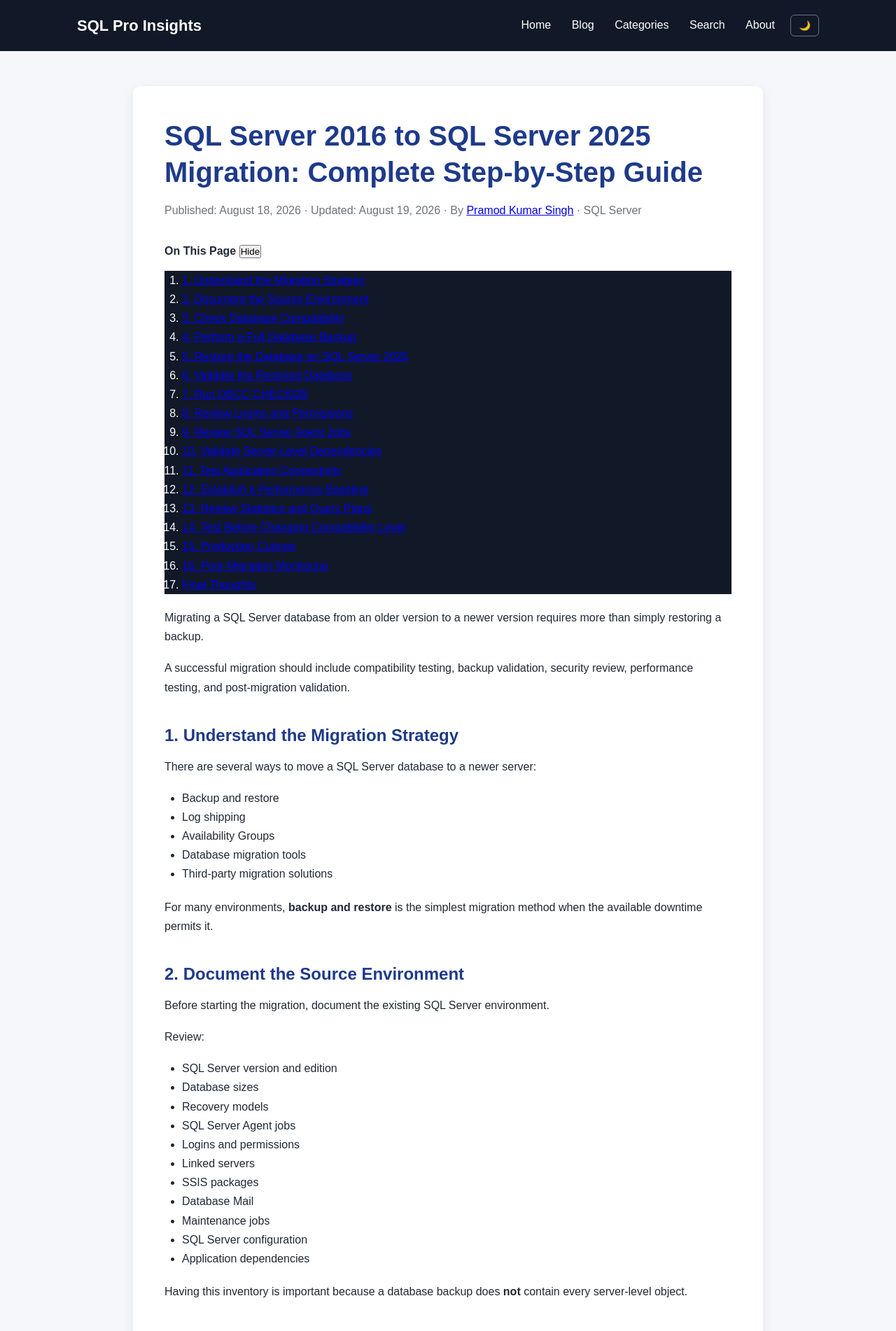
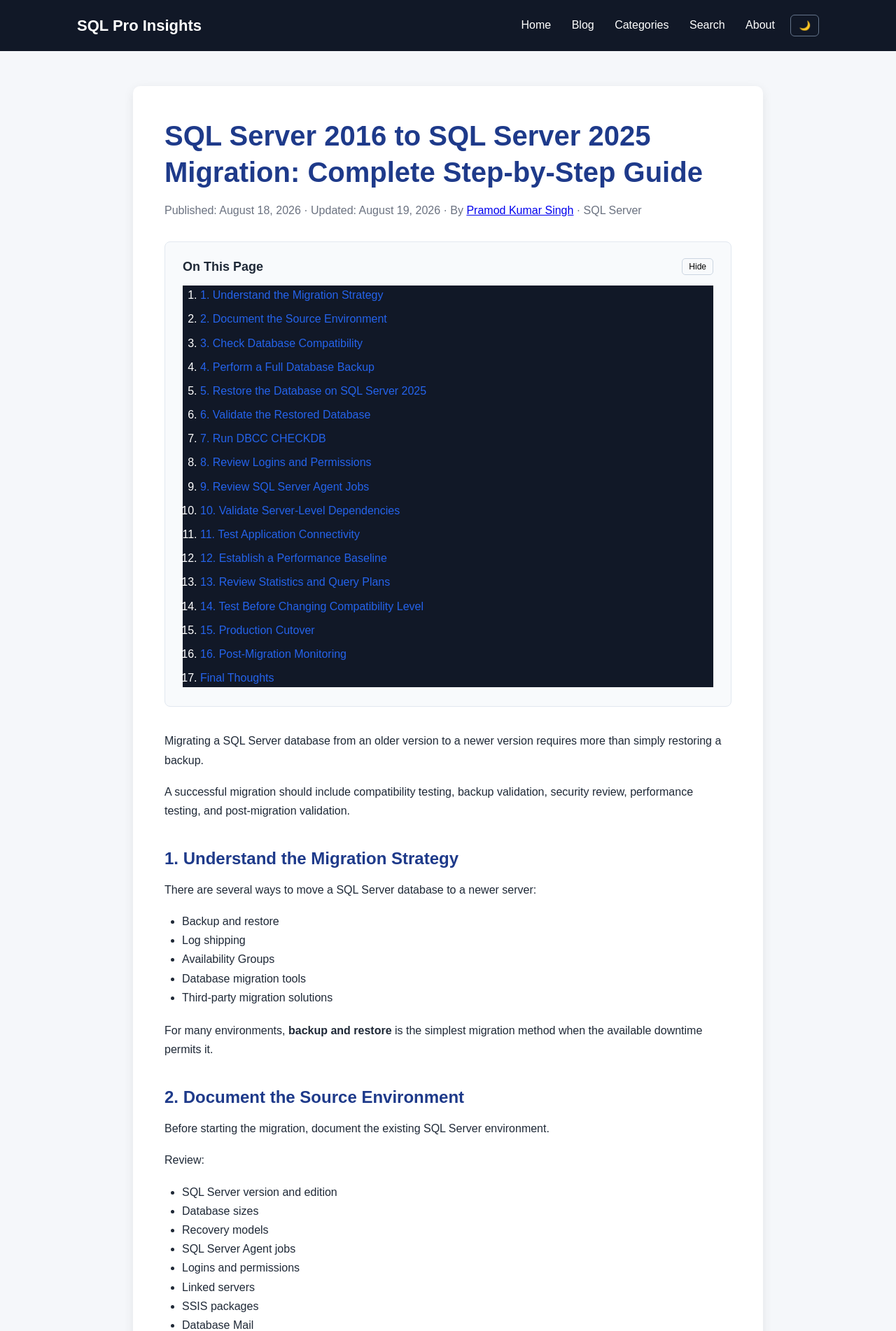
Before and after one commit to SQLProInsights/sqlproinsights.github.io, a Jekyll site: the page built from _posts/2026-08-18-sql-server-2016-to-2025-migration.md, in a window 1280 px wide. Shown: the top 1902 px of the page at 70% size. Built offline with Jekyll 4.4.1, drawn with Linux system fonts in a browser that asks for light colours.

Commit message:
Add styles for table of contents and dark mode
Added styles for a table of contents and dark mode support.

```diff
--- a/assets/css/style.css
+++ b/assets/css/style.css
@@ -348,6 +348,79 @@ body.dark-mode .post pre {
     cursor: pointer;
 }
 
+/* ========================================
+   Table of Contents
+   ======================================== */
+
+.table-of-contents {
+    background: #f8fafc;
+    border: 1px solid #e2e8f0;
+    border-radius: 8px;
+
+    padding: 20px 25px;
+    margin: 25px 0 35px 0;
+}
+
+.toc-header {
+    display: flex;
+    justify-content: space-between;
+    align-items: center;
+
+    font-size: 18px;
+    margin-bottom: 12px;
+}
+
+.table-of-contents ol {
+    margin: 0;
+    padding-left: 25px;
+}
+
+.table-of-contents li {
+    margin: 7px 0;
+}
+
+.table-of-contents a {
+    color: #2563eb;
+    text-decoration: none;
+}
+
+.table-of-contents a:hover {
+    text-decoration: underline;
+}
+
+.toc-toggle {
+    background: transparent;
+    border: 1px solid #cbd5e1;
+    border-radius: 5px;
+
+    padding: 4px 9px;
+
+    cursor: pointer;
+    font-size: 12px;
+}
+
+/* Prevent heading from hiding behind navigation */
+
+.post h2 {
+    scroll-margin-top: 90px;
+}
+
+/* Dark mode */
+
+body.dark-mode .table-of-contents {
+    background: #111827;
+    border-color: #374151;
+}
+
+body.dark-mode .table-of-contents a {
+    color: #93c5fd;
+}
+
+body.dark-mode .toc-toggle {
+    color: #e5e7eb;
+    border-color: #4b5563;
+}
+
 /* related posts */
 .related-posts {
     margin-top: 45px;
```
